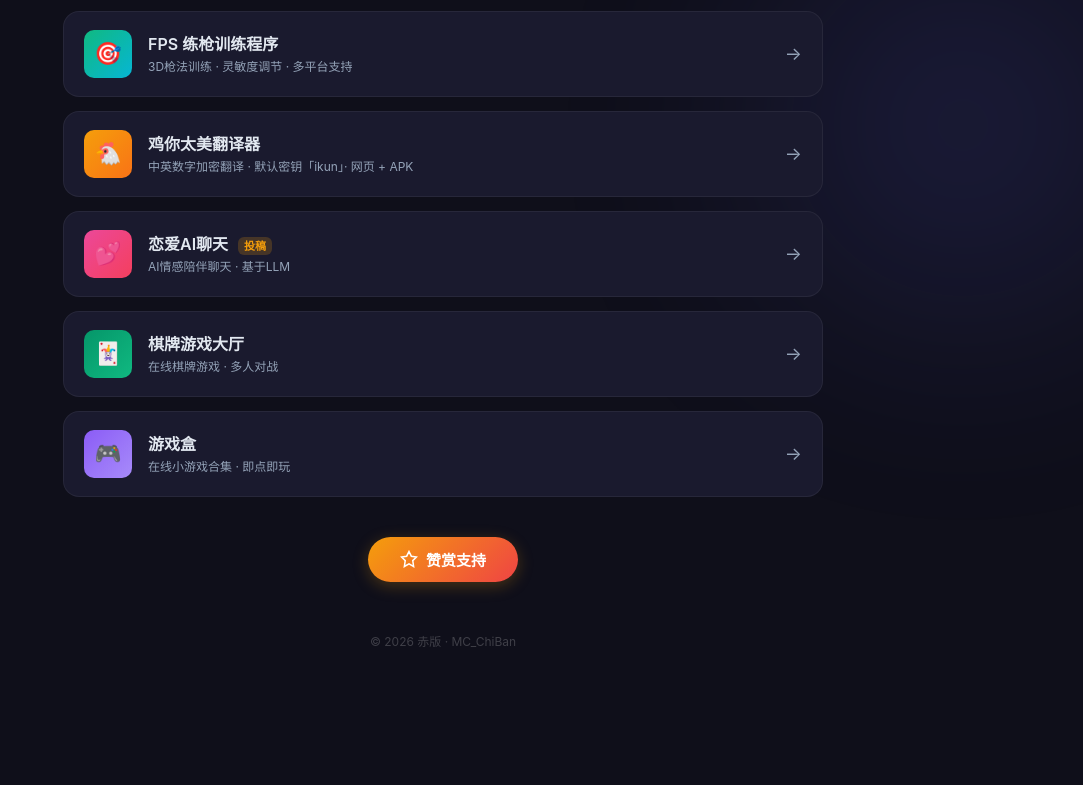
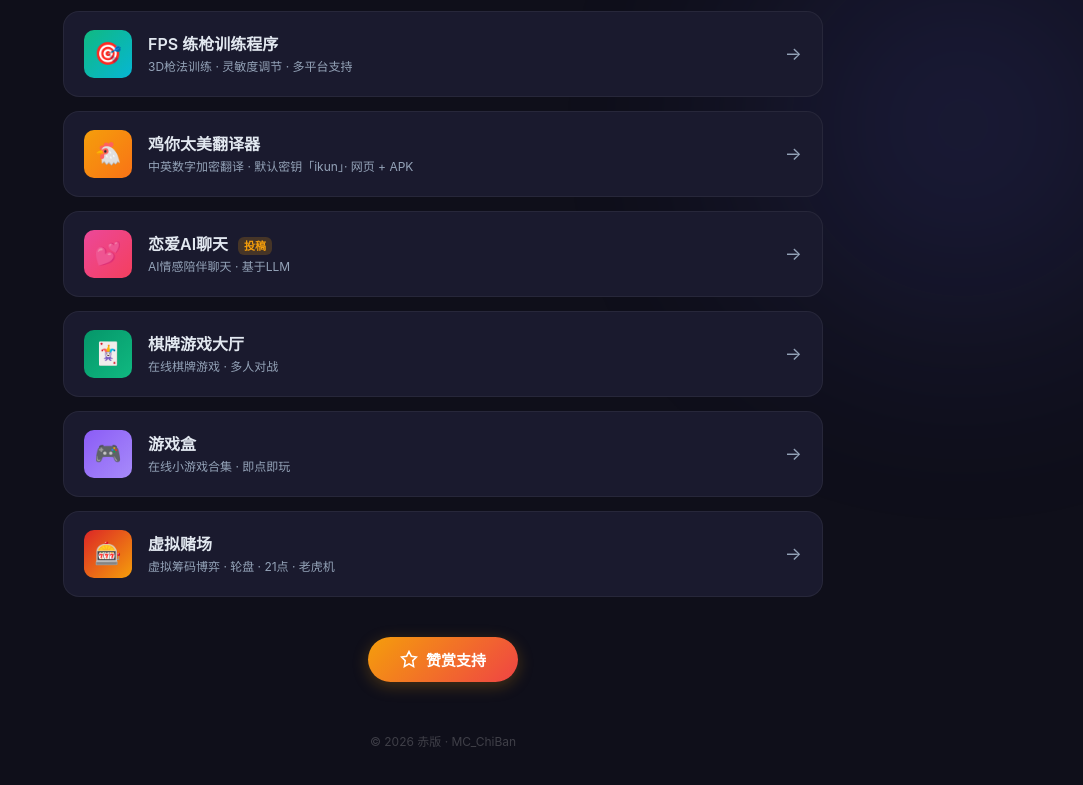
Before and after one commit to PPZZXX123/gerenzhuye, a plain HTML site: page index.html in a window 1280 px wide. Shown: the part 575-1360 px from the top of the page, without its empty margins (197-1280 px from the left). Before the commit the page ends 1286 px from the top, so only its background shows below. Drawn offline with Linux system fonts and the light colour scheme.

Commit message:
Add virtual casino

```diff
--- a/index.html
+++ b/index.html
@@ -456,6 +456,16 @@
       <span class="project-arrow">→</span>
     </a>
 
+    <!-- 虚拟赌场 -->
+    <a class="project-card" href="https://c3081fb0e71744a8a5bb42d94a72b575.app.codebuddy.work" target="_blank" rel="noopener">
+      <div class="project-icon" style="background:linear-gradient(135deg,#dc2626,#f59e0b);">🎰</div>
+      <div class="project-info">
+        <div class="name">虚拟赌场</div>
+        <div class="desc">虚拟筹码博弈 · 轮盘 · 21点 · 老虎机</div>
+      </div>
+      <span class="project-arrow">→</span>
+    </a>
+
   </div>
 
   <!-- 赞赏 -->
```
